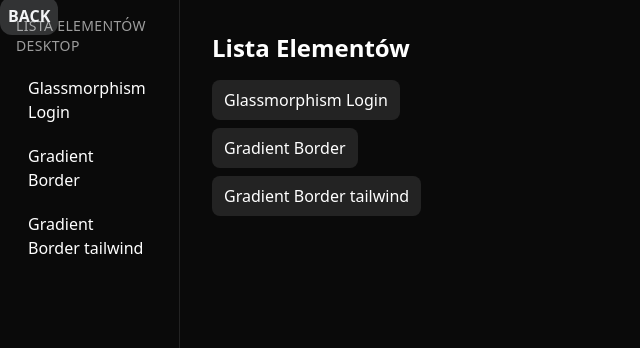
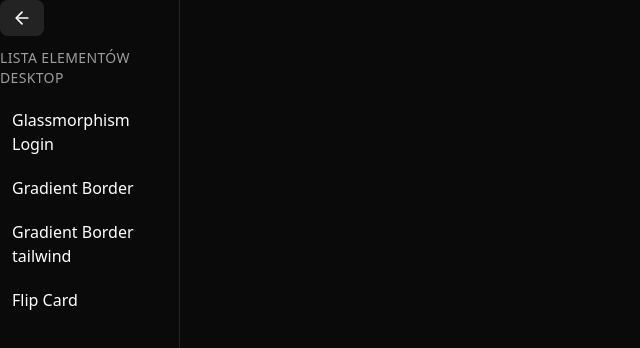
Before and after one commit to sabaudianin/my-elements, a React (Vite) app: page / in a window 1280 px wide. Shown: the top 348 px of the page, without its empty margins (0-640 px from the left). Built offline with nearby package versions, Linux system fonts and the light colour scheme.

Commit message:
Flip Card component

```diff
--- /dev/null
+++ b/src/components/Card/FlipCard/FlipCard.tsx
@@ -0,0 +1,24 @@
+export const FlipCard = () => {
+  return (
+    <section className="flex h-screen items-center justify-center bg-blue-100">
+      <div className="transition-100 h-2/3 w-1/4 cursor-pointer rounded-md border-1 border-solid font-semibold text-black shadow-[9px_18px_9px_0px_rgba(0,_0,_0,_0.35)]">
+        <div className="p-4">
+          <div className="">
+            <h2 className="py-2 text-2xl">Rafal Bobko</h2>
+            <p className="">1k followers on Github</p>
+          </div>
+        </div>
+        <div className="p-4">
+          <div>
+            <h3 className="py-2 text-xl">Rafal Bobko</h3>
+            <p className="">
+              Rafal Bobko is a high class modern Developer. Graduated many courser, bootcamps and
+              studies. Get him services ASAP.{' '}
+            </p>
+            <button> Find More </button>
+          </div>
+        </div>
+      </div>
+    </section>
+  );
+};
--- a/src/components/GradientBorder/GradientBorderTailwind.tsx
+++ b/src/components/GradientBorder/GradientBorderTailwind.tsx
@@ -1,7 +1,7 @@
 export const GradientBorderTailwind = () => {
   return (
     <section className="flex h-screen items-center justify-center bg-[#060606]">
-      <div className="relative z-0 flex h-[300px] w-[300px] items-center justify-center rounded-full before:absolute before:-inset-1 before:-z-10 before:animate-[gradient-move_30s_linear_infinite] before:rounded-full before:bg-[linear-gradient(45deg,_#22D3EE,_#06B6D4,_#3B82F6,_#8B5CF6,_#9333EA)] before:bg-[length:400%_400%] before:blur-[5px] before:content-['']">
+      <div className="relative z-0 flex h-[300px] w-[300px] items-center justify-center rounded-full before:absolute before:-inset-1 before:-z-10 before:animate-[gradient-move_60s_linear_infinite] before:rounded-full before:bg-[linear-gradient(45deg,_#22D3EE,_#06B6D4,_#3B82F6,_#8B5CF6,_#9333EA)] before:bg-[length:400%_400%] before:blur-[5px] before:content-['']">
         <div className="h-[calc(100%-4px)] w-[calc(100%-4px)] rounded-full bg-[url('/avatarMini.jpg')] bg-cover" />
       </div>
     </section>
--- a/src/elements/ElementsList/ElementsList.tsx
+++ b/src/elements/ElementsList/ElementsList.tsx
@@ -1,7 +1,9 @@
-import type { ReactNode } from "react";
-import { GMInput } from "../../components/GlassMorphism-Input/GMInput";
-import { GradientBorder } from "../../components/GradientBorder/GradientBorder";
-import { GradientBorderTailwind } from "../../components/GradientBorder/GradientBorderTailwind";
+import type { ReactNode } from 'react';
+import { GMInput } from '../../components/GlassMorphism-Input/GMInput';
+import { GradientBorder } from '../../components/GradientBorder/GradientBorder';
+import { GradientBorderTailwind } from '../../components/GradientBorder/GradientBorderTailwind';
+import { FlipCard } from '../../components/Card/FlipCard/FlipCard';
+
 export type List = {
   id: string;
   title: string;
@@ -9,15 +11,16 @@ export type List = {
 };
 
 export const LIST: List[] = [
-  { id: "gm-input", title: "Glassmorphism Login", element: <GMInput /> },
+  { id: 'gm-input', title: 'Glassmorphism Login', element: <GMInput /> },
   {
-    id: "gradient-border",
-    title: "Gradient Border",
+    id: 'gradient-border',
+    title: 'Gradient Border',
     element: <GradientBorder />,
   },
   {
-    id: "gradient-border-tailwind",
-    title: "Gradient Border tailwind",
+    id: 'gradient-border-tailwind',
+    title: 'Gradient Border tailwind',
     element: <GradientBorderTailwind />,
   },
+  { id: 'flip-card', title: 'Flip Card', element: <FlipCard /> },
 ];
--- a/src/layouts/AppLayout.tsx
+++ b/src/layouts/AppLayout.tsx
@@ -1,20 +1,32 @@
-import { NavLink, Outlet } from "react-router-dom";
-import { LIST } from "../elements/ElementsList/ElementsList";
+import { NavLink, Outlet } from 'react-router-dom';
+import { LIST } from '../elements/ElementsList/ElementsList';
 
 export default function AppLayout() {
   return (
     <section className="grid min-h-screen bg-neutral-950 text-white md:grid-cols-[180px_1fr]">
-      <nav className="absolute top-1 left-0 z-10">
+      <nav className="absolute top-0 left-0 z-10">
         <NavLink
           to={`/`}
-          className="p-2 bg-gray-300/20 rounded-xl font-bold text-gray-100 "
+          className="inline-flex items-center rounded-lg bg-white/10 px-3 py-2 font-bold text-gray-100 text-white hover:bg-white/20"
         >
-          BACK
+          <svg
+            className="h-5 w-5"
+            viewBox="0 0 24 24"
+            fill="none"
+            stroke="currentColor"
+            strokeWidth="2"
+            strokeLinecap="round"
+            strokeLinejoin="round"
+            aria-hidden="true"
+          >
+            <path d="M19 12H7" />
+            <path d="M12 5l-7 7 7 7" />
+          </svg>
         </NavLink>
       </nav>
 
-      <aside className="hidden flex-col gap-2 border-r border-white/10 p-4 md:flex">
-        <div className="mb-1 text-sm tracking-wide uppercase opacity-60">
+      <aside className="hidden flex-col gap-2 border-r border-white/10 md:flex">
+        <div className="mt-12 mb-1 text-sm tracking-wide uppercase opacity-60">
           LISTA ELEMENTÓW Desktop
         </div>
         <nav className="space-y-1 overflow-y-auto pr-1">
@@ -24,7 +36,7 @@ export default function AppLayout() {
               to={`/${el.id}`}
               className={({ isActive }) =>
                 `block rounded-lg px-3 py-2 transition hover:bg-white/10 ${
-                  isActive ? "bg-white/15 ring-1 ring-white/20" : ""
+                  isActive ? 'bg-white/15 ring-1 ring-white/20' : ''
                 }`
               }
             >
--- a/src/pages/Home.tsx
+++ b/src/pages/Home.tsx
@@ -1,10 +1,10 @@
-import { Link } from "react-router-dom";
-import { LIST } from "../elements/ElementsList/ElementsList";
+import { Link } from 'react-router-dom';
+import { LIST } from '../elements/ElementsList/ElementsList';
 
 export default function Home() {
   return (
-    <div className="p-8">
-      <h1 className="mb-4 text-2xl font-semibold">Lista Elementów</h1>
+    <div className="flex flex-col items-center justify-center p-8 sm:hidden">
+      <h2 className="mb-4 text-2xl font-semibold">Lista Elementów:</h2>
       <ul className="space-y-2">
         {LIST.map((el) => (
           <li key={el.id}>
```
